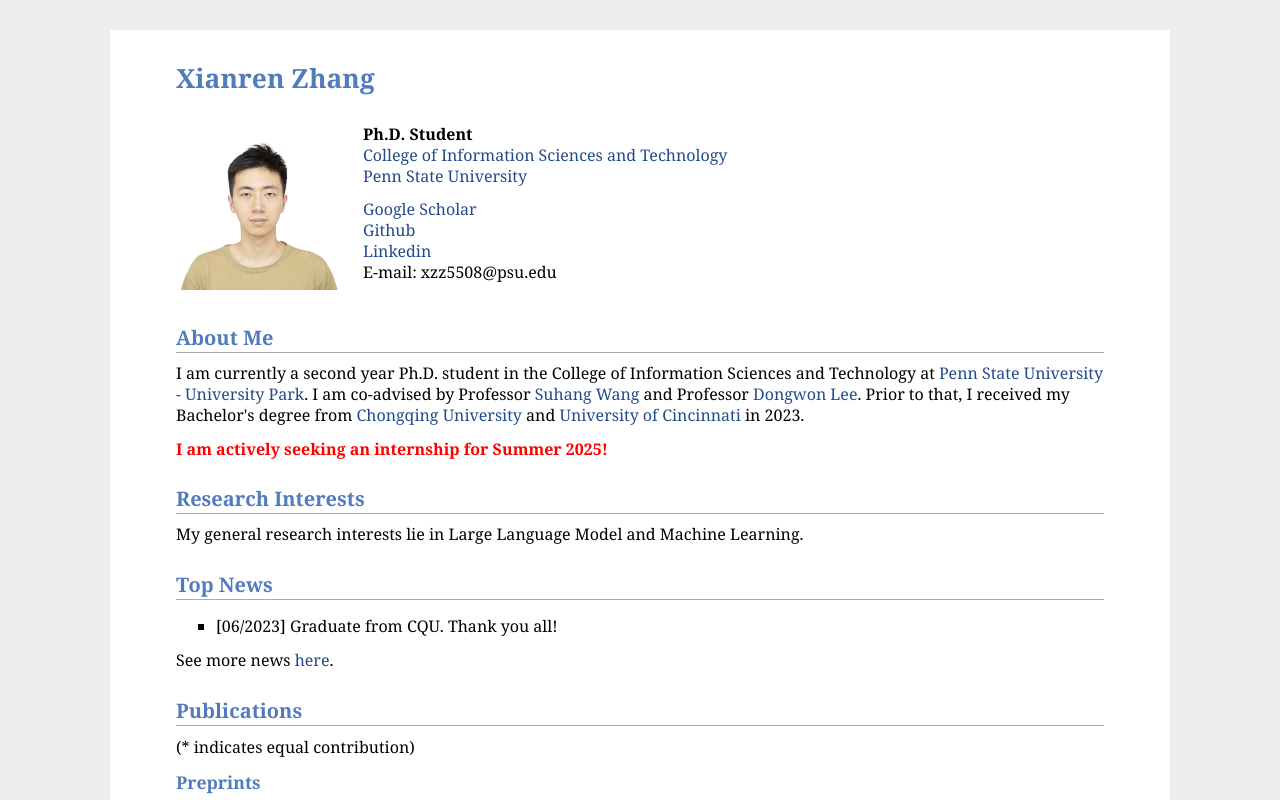
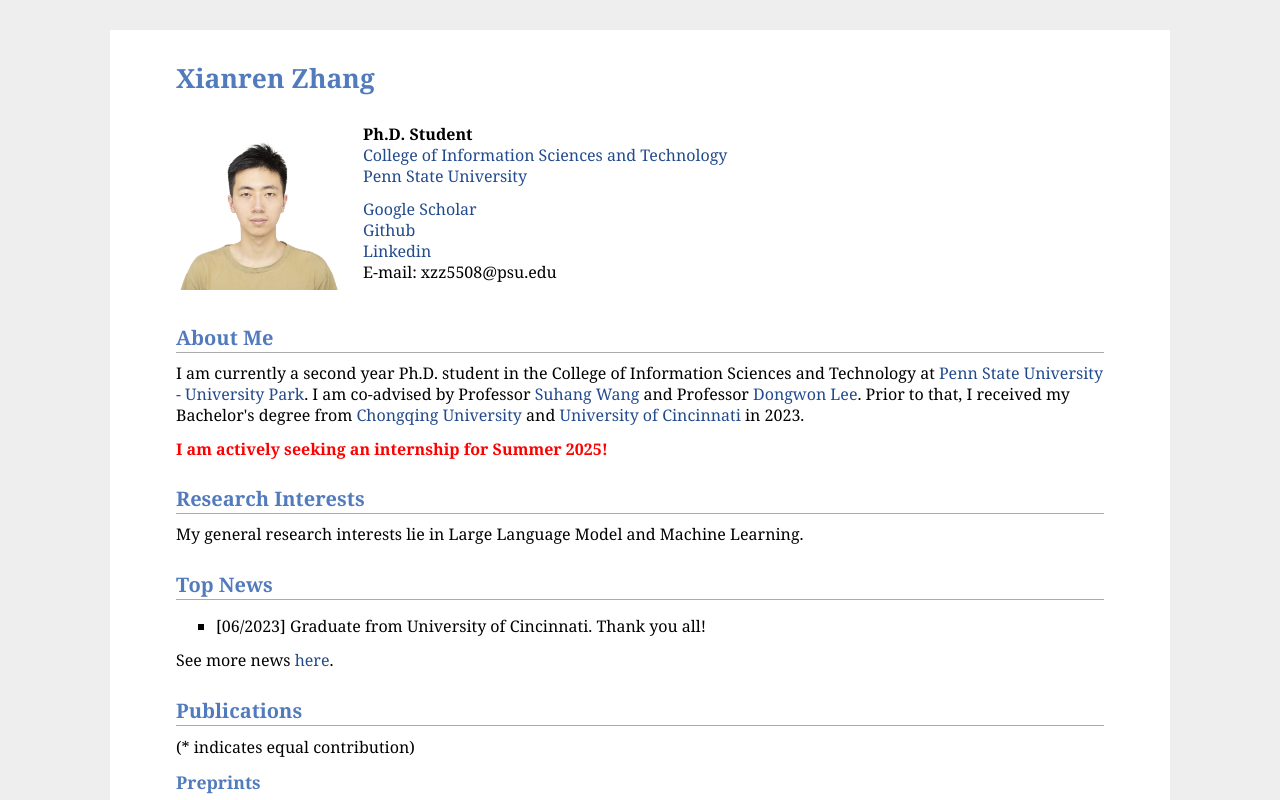
Before and after one commit to Zood123/Zood123.github.io, a plain HTML site: page index.html in a window 1280 px wide. Shown: the top 800 px of the page. Drawn offline with Linux system fonts and the light colour scheme.

Commit message:
Update index.html

```diff
--- a/index.html
+++ b/index.html
@@ -77,7 +77,7 @@
     <p>
         I am currently a second year Ph.D. student in the College of Information Sciences and Technology at <a href="https://www.psu.edu/" target="_blank">Penn State University - University Park</a>.
         I am co-advised by Professor <a href="https://suhangwang.ist.psu.edu/" target="_blank">Suhang Wang</a> and Professor <a href="https://pike.psu.edu/dongwon/" target="_blank">Dongwon Lee</a>.
-        Prior to that, I received my Bachelor's degree from <a href="http://english.cqu.edu.cn/" target="_blank">Chongqing University</a> and <a href="https://www.uc.edu/" target="_blank">University of Cincinnati</a> in 2023.
+        Prior to that, I received my Bachelor's degree from <a href="http://english..edu.cn/" target="_blank">Chongqing University</a> and <a href="https://www.uc.edu/" target="_blank">University of Cincinnati</a> in 2023.
     </p>
 <p style="color: red; font-weight: bold;">I am actively seeking an internship for Summer 2025!</p>
 
@@ -86,12 +86,12 @@
 
 <h2>Top News</h2>
 <ul>
-    <li><p>[06/2023] Graduate from CQU. Thank you all!</p></li>
+    <li><p>[06/2023] Graduate from University of Cincinnati. Thank you all!</p></li>
 </ul>
 See more news <a href="javascript:toggleNews('fullnews')">here</a>.
 <div id="news_fullnews" class="news noshow">
     <pre>
-  [06/2023] Graduate from CQU. Thank you all!
+  [06/2023] Graduate from University of Cincinnati. Thank you all!
     </pre>
 </div>
 
```
